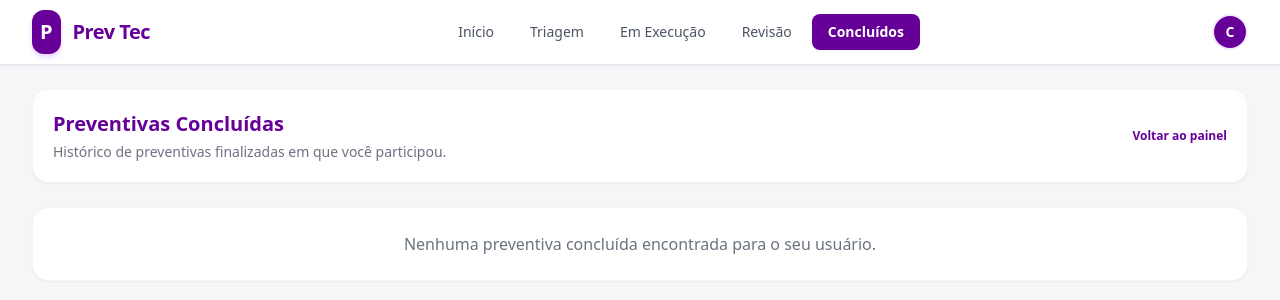
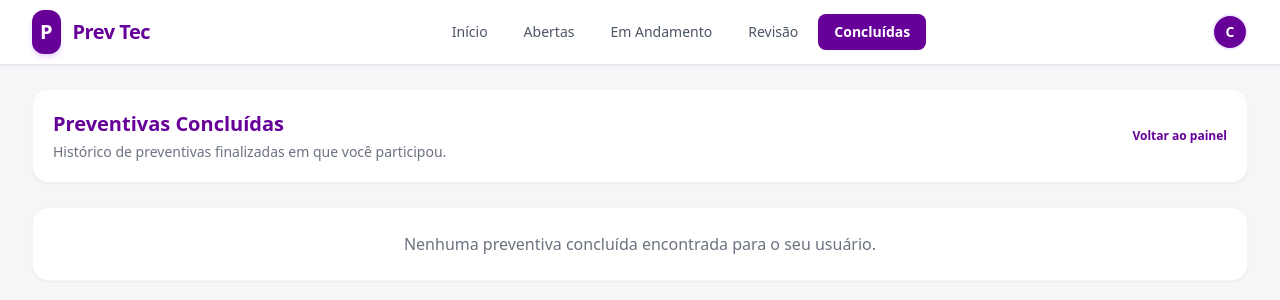
Before and after one commit to ClevertonRS/sistema_preventiva, a PHP site: page /concluidas in a window 1280 px wide. Shown: the top 300 px of the page. Run offline with PHP 8.4, Linux system fonts and the light colour scheme; the visitor is signed in with stand-in values (Sample User, id 1); data that the repository does not hold is empty; some libraries are stand-ins or nearby versions.

Commit message:
feat:alterando titulos de botão do menu

```diff
--- a/includes/footer.php
+++ b/includes/footer.php
@@ -21,11 +21,11 @@
       </a>
       <a href="/triagem" class="flex flex-col items-center justify-center w-16 shrink-0 <?= $currentBase === 'triagem' ? 'text-vivo-purple' : 'text-gray-400 hover:text-vivo-purple' ?>">
         <i data-lucide="list" class="w-5 h-5"></i>
-        <span class="text-[9px] mt-1 <?= $currentBase === 'triagem' ? 'font-bold' : 'font-medium' ?>">Triagem</span>
+        <span class="text-[9px] mt-1 <?= $currentBase === 'triagem' ? 'font-bold' : 'font-medium' ?>">Abertas</span>
       </a>
       <a href="/execucao" class="flex flex-col items-center justify-center w-16 shrink-0 <?= $currentBase === 'execucao' ? 'text-vivo-purple' : 'text-gray-400 hover:text-vivo-purple' ?>">
         <i data-lucide="play-circle" class="w-5 h-5"></i>
-        <span class="text-[9px] mt-1 <?= $currentBase === 'execucao' ? 'font-bold' : 'font-medium' ?>">Em Execução</span>
+        <span class="text-[9px] mt-1 <?= $currentBase === 'execucao' ? 'font-bold' : 'font-medium' ?>">Em Andamento</span>
       </a>
       <a href="/revisao" class="flex flex-col items-center justify-center w-16 shrink-0 <?= $currentBase === 'revisao' ? 'text-vivo-purple' : 'text-gray-400 hover:text-vivo-purple' ?>">
         <i data-lucide="edit-3" class="w-5 h-5"></i>
@@ -33,7 +33,7 @@
       </a>
       <a href="/concluidas" class="flex flex-col items-center justify-center w-16 shrink-0 <?= $currentBase === 'concluidas' ? 'text-vivo-purple' : 'text-gray-400 hover:text-vivo-purple' ?>">
         <i data-lucide="check-circle" class="w-5 h-5"></i>
-        <span class="text-[9px] mt-1 <?= $currentBase === 'concluidas' ? 'font-bold' : 'font-medium' ?>">Concluído</span>
+        <span class="text-[9px] mt-1 <?= $currentBase === 'concluidas' ? 'font-bold' : 'font-medium' ?>">Concluídas</span>
       </a>
     </nav>
 
--- a/includes/header.php
+++ b/includes/header.php
@@ -95,10 +95,10 @@ if (!headers_sent()) {
 
           <nav class="hidden md:flex space-x-1">
             <a href="/dashboard" class="px-4 py-2 rounded-lg text-sm transition-all <?= $currentBase === 'dashboard' ? 'font-semibold bg-vivo-purple text-white shadow-sm' : 'font-medium text-gray-600 hover:text-vivo-purple hover:bg-vivo-purpleLight' ?>">Início</a>
-            <a href="/triagem" class="px-4 py-2 rounded-lg text-sm transition-all <?= $currentBase === 'triagem' ? 'font-semibold bg-vivo-purple text-white shadow-sm' : 'font-medium text-gray-600 hover:text-vivo-purple hover:bg-vivo-purpleLight' ?>">Triagem</a>
-            <a href="/execucao" class="px-4 py-2 rounded-lg text-sm transition-all <?= $currentBase === 'execucao' ? 'font-semibold bg-vivo-purple text-white shadow-sm' : 'font-medium text-gray-600 hover:text-vivo-purple hover:bg-vivo-purpleLight' ?>">Em Execução</a>
+            <a href="/triagem" class="px-4 py-2 rounded-lg text-sm transition-all <?= $currentBase === 'triagem' ? 'font-semibold bg-vivo-purple text-white shadow-sm' : 'font-medium text-gray-600 hover:text-vivo-purple hover:bg-vivo-purpleLight' ?>">Abertas</a>
+            <a href="/execucao" class="px-4 py-2 rounded-lg text-sm transition-all <?= $currentBase === 'execucao' ? 'font-semibold bg-vivo-purple text-white shadow-sm' : 'font-medium text-gray-600 hover:text-vivo-purple hover:bg-vivo-purpleLight' ?>">Em Andamento</a>
             <a href="/revisao" class="px-4 py-2 rounded-lg text-sm transition-all <?= $currentBase === 'revisao' ? 'font-semibold bg-vivo-purple text-white shadow-sm' : 'font-medium text-gray-600 hover:text-vivo-purple hover:bg-vivo-purpleLight' ?>">Revisão</a>
-            <a href="/concluidas" class="px-4 py-2 rounded-lg text-sm transition-all <?= $currentBase === 'concluidas' ? 'font-semibold bg-vivo-purple text-white shadow-sm' : 'font-medium text-gray-600 hover:text-vivo-purple hover:bg-vivo-purpleLight' ?>">Concluídos</a>
+            <a href="/concluidas" class="px-4 py-2 rounded-lg text-sm transition-all <?= $currentBase === 'concluidas' ? 'font-semibold bg-vivo-purple text-white shadow-sm' : 'font-medium text-gray-600 hover:text-vivo-purple hover:bg-vivo-purpleLight' ?>">Concluídas</a>
           </nav>
 
           <div class="flex items-center space-x-3">
```
